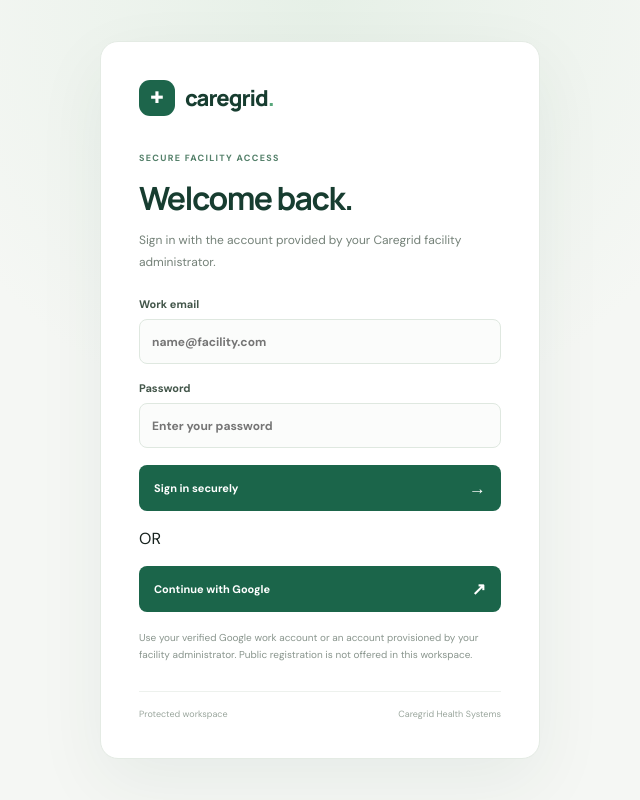
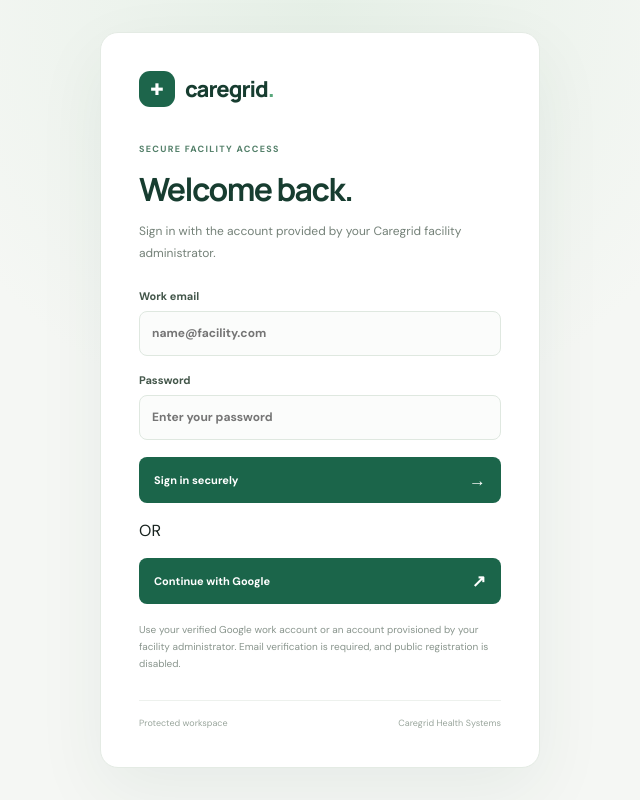
Before and after one commit to mrceogodwin/caregrid, a Next.js app: page /auth/sign-in in a window 1280 px wide. Shown: the whole page, without its empty margins (320-960 px from the left). Built offline with nearby package versions, Linux system fonts and the light colour scheme.

Commit message:
fix(auth): clarify verified account sign-in requirements

```diff
--- a/app/auth/sign-in/sign-in-form.tsx
+++ b/app/auth/sign-in/sign-in-form.tsx
@@ -65,7 +65,7 @@
       </button>
       <div className="auth-divider"><span>OR</span></div>
       <button className="auth-submit auth-google" type="button" disabled={submitting} onClick={signInWithGoogle}>Continue with Google <span>↗</span></button>
-      <p className="auth-help">Use your verified Google work account or an account provisioned by your facility administrator. Public registration is not offered in this workspace.</p>
+      <p className="auth-help">Use your verified Google work account or an account provisioned by your facility administrator. Email verification is required, and public registration is disabled.</p>
     </form>
   );
 }
```
